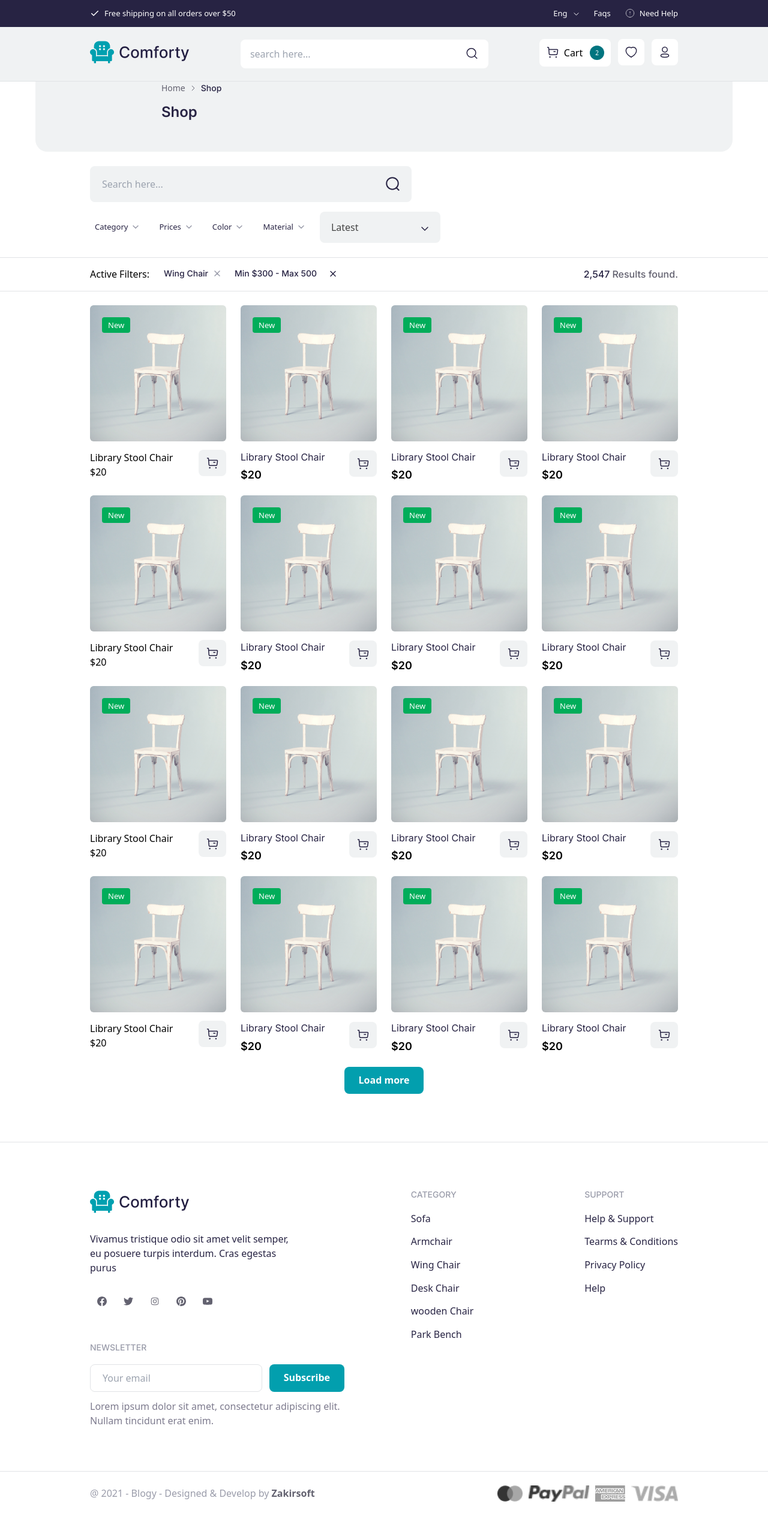
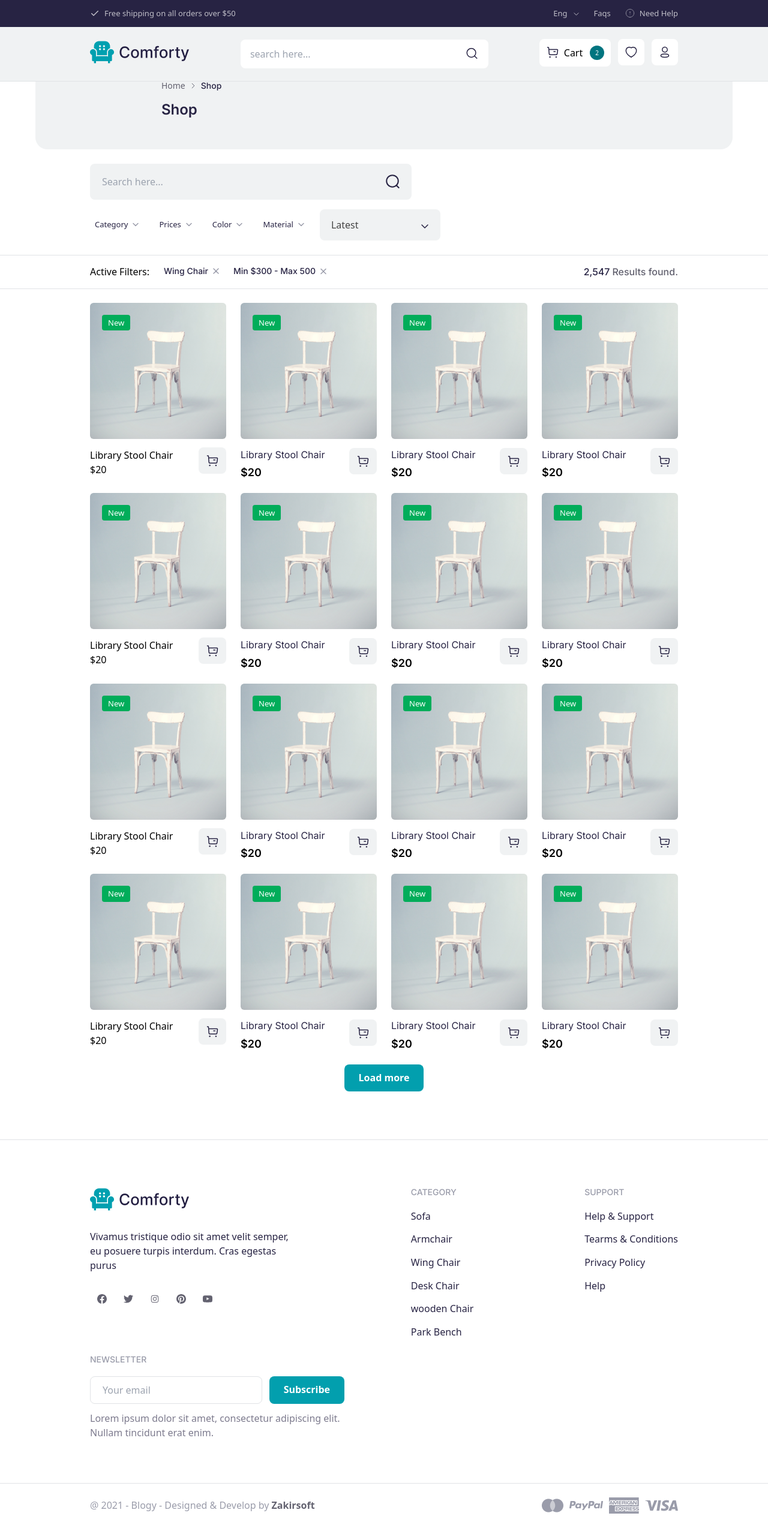
Before and after one commit to templatecookie/comforty-html, a website: page products.html in a window 1280 px wide. Shown: the whole page at 60% size. Drawn offline with Linux system fonts and the light colour scheme.

Commit message:
fix: product list page responsive issues

```diff
--- a/products.html
+++ b/products.html
@@ -28,7 +28,7 @@
             <div class="top-header bg-secondary">
                 <div class="container px-3 md:px-5 xl:px-0">
                     <div class="py-3.5 flex justify-center sm:justify-between">
-                        <p class="sm:flex gap-2 items-center text-[13px] leading-[110%] text-white hidden">
+                        <p class="sm:flex gap-2 items-center text-[13px] leading-[110%] text-white opacity-70 hidden">
                             <span>
                                 <svg width="16" height="17" viewBox="0 0 16 17" fill="none" xmlns="http://www.w3.org/2000/svg">
                                     <path d="M13.3334 4.5L6.00002 11.8333L2.66669 8.5" stroke="white" stroke-width="1.5" stroke-linecap="round" stroke-linejoin="round" />
@@ -38,17 +38,17 @@
                         </p>
                         <div>
                             <ul class="flex gap-6 items-center">
-                                <li class="inline-flex items-center justify-center relative">
+                                <li class="inline-flex items-center text-white opacity-70 justify-center relative">
                                     <select class="custom-select" name="state">
                                         <option value="AL">Eng</option>
                                         <option value="WY">Bangla</option>
                                     </select>
                                 </li>
                                 <li class="inline-flex items-center justify-center">
-                                    <a href="#" class="inline-flex gap-2 items-center text-white text-[13px] leading-[130%]">Faqs</a>
+                                    <a href="#" class="inline-flex gap-2 items-center text-white opacity-70 text-[13px] leading-[130%]">Faqs</a>
                                 </li>
                                 <li class="inline-flex items-center justify-center">
-                                    <a href="#" class="inline-flex gap-2 items-center text-white text-[13px] leading-[130%]">
+                                    <a href="#" class="inline-flex gap-2 items-center text-white opacity-70 text-[13px] leading-[130%]">
                                         <span>
                                             <svg width="16" height="16" viewBox="0 0 16 16" fill="none" xmlns="http://www.w3.org/2000/svg">
                                                 <g opacity="0.7" clip-path="url(#clip0_906_1673)">
@@ -152,15 +152,15 @@
                 <div class="py-3.5 flex justify-between items-center">
                     <div class="flex gap-8 items-center">
                         <div class="relative">
-                            <button class="inline-flex items-center gap-4 py-4 px-6 border border-grayscales-700 rounded-md custom-dropdown">
-                                <span>
+                            <button class="inline-flex items-center justify-center gap-4 py-4 px-6 border border-grayscales-700 rounded-md custom-dropdown text-[#272343] text-sm font-medium font-display">
+                                <span class="text-[#272343]">
                                     <svg width="18" height="15" viewBox="0 0 18 15" fill="none" xmlns="http://www.w3.org/2000/svg">
-                                        <path d="M18 2.5H0V0.5H18V2.5Z" fill="#272343" />
-                                        <path d="M18 8.5H0V6.5H18V8.5Z" fill="#272343" />
-                                        <path d="M18 14.5H0V12.5H18V14.5Z" fill="#272343" />
+                                        <path d="M18 2.5H0V0.5H18V2.5Z" fill="currentColor" />
+                                        <path d="M18 8.5H0V6.5H18V8.5Z" fill="currentColor" />
+                                        <path d="M18 14.5H0V12.5H18V14.5Z" fill="currentColor" />
                                     </svg>
                                 </span>
-                                <span>All Categories</span>
+                                <span class="text-[#272343]">All Categories</span>
                             </button>
                             <div class="dropdown-content">
                                 <ul>
@@ -199,7 +199,7 @@
                         </ul>
                     </div>
                     <div>
-                        <p class="text-grayscales-900 inline-flex gap-2 items-center text-sm"><span>Contact:</span><span class="text-secondary font-medium">(808) 555-0111</span></p>
+                        <p class="text-grayscales-900 inline-flex gap-2 items-center text-sm font-display"><span>Contact:</span><span class="text-secondary font-medium">(808) 555-0111</span></p>
                     </div>
                 </div>
             </div>
@@ -282,11 +282,11 @@
             </div>
             <!-- menu -->
             <div>
-                <nav class="tabs flex flex-col sm:flex-row">
-                    <button data-target="panel-1" class="tab rounded-none sm:w-1/2 active text-gray-600 py-4 px-6 block hover:text-blue-500 focus:outline-none text-blue-500 border-b-2 font-medium border-blue-500">
+                <nav class="tabs flex flex-row">
+                    <button data-target="panel-1" class="tab rounded-none w-1/2 active text-gray-600 py-4 px-6 block hover:text-blue-500 focus:outline-none text-blue-500 border-b-2 font-medium border-blue-500">
                         Menu
                     </button>
-                    <button data-target="panel-2" class="tab rounded-none sm:w-1/2 ext-gray-600 py-4 px-6 block hover:text-blue-500 focus:outline-none border-b-2 font-medium border-blue-500">
+                    <button data-target="panel-2" class="tab rounded-none w-1/2 ext-gray-600 py-4 px-6 block hover:text-blue-500 focus:outline-none border-b-2 font-medium border-blue-500">
                         Categories
                     </button>
                 </nav>
@@ -395,11 +395,11 @@
                                 </li>
 
                                 <li class="inline-flex items-center justify-center dropdown relative">
-                                   <select class="custom-select2" name="material">
-                                       <option value="" disabled selected>Material</option>
-                                       <option value="">Wooden</option>
-                                       <option value="">Plywood</option>
-                                   </select>
+                                    <select class="custom-select2" name="material">
+                                        <option value="" disabled selected>Material</option>
+                                        <option value="">Wooden</option>
+                                        <option value="">Plywood</option>
+                                    </select>
                                 </li>
                                 <li>
                                     <select class="custom-select3" name="latest">
@@ -417,29 +417,27 @@
 
         <div class="filter-history py-4 shadow-[inset_0px_1px_0px_#E1E3E6]">
             <div class="container px-3 md:px-5 xl:px-0">
-                <div class="filter-history-list flex flex-wrap justify-between items-center">
+                <div class="filter-history-list flex flex-wrap gap-y-4 justify-between items-center">
 
                     <div class="filter-activety flex flex-wrap gap-y-2 items-center gap-x-6">
                         <p>Active Filters:</p>
-                        <div class="flex justify-between items-center gap-x-[10px]">
-                            <p class="text-[#272343] font-display font-medium text-[14px] leading-[130%]">Wing Chair</p>
-                            <span>
+                        <p class="text-[#272343] inline-flex items-center gap-2 font-display font-medium text-[14px] leading-[130%]">
+                            <span>Wing Chair</span>
+                            <span class="hover:text-[#272343] text-[#9A9CAA] cursor-pointer">
                                 <svg width="10" height="10" viewBox="0 0 10 10" fill="none" xmlns="http://www.w3.org/2000/svg">
-                                    <path d="M1 1L5.00003 5M5.00003 5L9 1M5.00003 5L1 9M5.00003 5L9 9" stroke="#9A9CAA" stroke-width="1.5" stroke-linecap="round" stroke-linejoin="round" />
-                                </svg>
-
-                            </span>
-                        </div>
-
-                        <div class="flex justify-between items-center gap-[22px]">
-                            <p class="text-[#272343] font-display font-medium text-[14px] leading-[130%]">Min $300 - Max 500</p>
-                            <span><svg width="10" height="11" viewBox="0 0 10 11" fill="none" xmlns="http://www.w3.org/2000/svg">
-                                    <path d="M1 1.5L5.00003 5.5M5.00003 5.5L9 1.5M5.00003 5.5L1 9.5M5.00003 5.5L9 9.5" stroke="#272343" stroke-width="1.5" stroke-linecap="round" stroke-linejoin="round" />
+                                    <path d="M1 1L5.00003 5M5.00003 5L9 1M5.00003 5L1 9M5.00003 5L9 9" stroke="currentColor" stroke-width="1.5" stroke-linecap="round" stroke-linejoin="round" />
                                 </svg>
                             </span>
-                        </div>
 
-
+                        </p>
+                        <p class="text-[#272343] font-display inline-flex items-center gap-2 font-medium text-[14px] leading-[130%]">
+                            <span>Min $300 - Max 500</span>
+                            <span class="hover:text-[#272343] text-[#9A9CAA] cursor-pointer">
+                                <svg width="10" height="11" viewBox="0 0 10 11" fill="none" xmlns="http://www.w3.org/2000/svg">
+                                    <path d="M1 1.5L5.00003 5.5M5.00003 5.5L9 1.5M5.00003 5.5L1 9.5M5.00003 5.5L9 9.5" stroke="currentColor" stroke-width="1.5" stroke-linecap="round" stroke-linejoin="round" />
+                                </svg>
+                            </span>
+                        </p>
                     </div>
 
                     <div class="filter-result flex gap-1 items-center">
@@ -975,14 +973,14 @@
     <footer>
         <div class="footer-top xl:pt-20 xl:pb-[60px] py-6 sm:py-8 md:py-12 shadow-[inset_0px_1px_0px_#E1E3E6]">
             <div class="container px-3 md:px-5 xl:px-0">
-                <div class=" flex flex-wrap justify-between">
+                <div class=" flex flex-wrap gap-y-6 justify-between">
                     <div class="footer-widget max-w-[350px]">
-                        <div class="mb-6">
+                        <div class="lg:mb-6 mb-4">
                             <a href="#">
                                 <img src="./public/assets/images/all-img/logo.png" alt="">
                             </a>
                         </div>
-                        <p class="mb-6 text-[#272343] text-base">Vivamus tristique odio sit amet velit semper, eu posuere turpis interdum. Cras egestas purus </p>
+                        <p class="lg:mb-6 mb-4 text-[#272343] text-base">Vivamus tristique odio sit amet velit semper, eu posuere turpis interdum. Cras egestas purus </p>
                         <ul class="flex gap-1">
                             <li>
                                 <a href="#" class="text-[#636270] p-[11px] rounded-full border border-transparent hover:text-[#007580] hover:border-[#007580] transition-all duration-500">
@@ -1102,13 +1100,10 @@
         </div>
         <div class="footer-bottom shadow-[inset_0px_1px_0px_#E1E3E6] py-6">
             <div class="container px-3 md:px-5 xl:px-0">
-                <div class="flex flex-wrap justify-between items-center">
+                <div class="flex flex-wrap sm:justify-between sm:flex-nowrap justify-center items-center gap-y-6">
                     <p class="text-center text-[#9A9CAA]">@ 2021 - Blogy - Designed & Develop by <b class="text-grayscales-900">Zakirsoft</b></p>
-                    <div class="inline-flex gap-2.5 h-[27px] mt-4 sm:mt-0 xl:mt-0 mx-auto xl:mx-0">
-                        <img class="grayscale" src="./public/assets/images/all-img/payment-logo-01.png" alt="">
-                        <img class="grayscale" src="./public/assets/images/all-img/payment-logo-02.png" alt="">
-                        <img class="grayscale" src="./public/assets/images/all-img/payment-logo-03.png" alt="">
-                        <img class="grayscale" src="./public/assets/images/all-img/payment-logo-04.png" alt="">
+                    <div class="inline-flex justify-center h-[27px] w-[227px]">
+                        <img src="./public/assets/images/all-img/payments.png" alt="">
                     </div>
                 </div>
             </div>
```
Also changed, not shown: public/css/tailwind.css.
